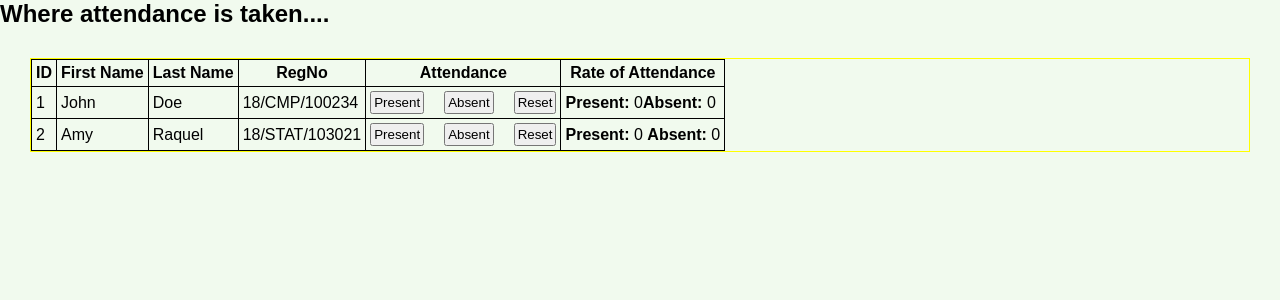
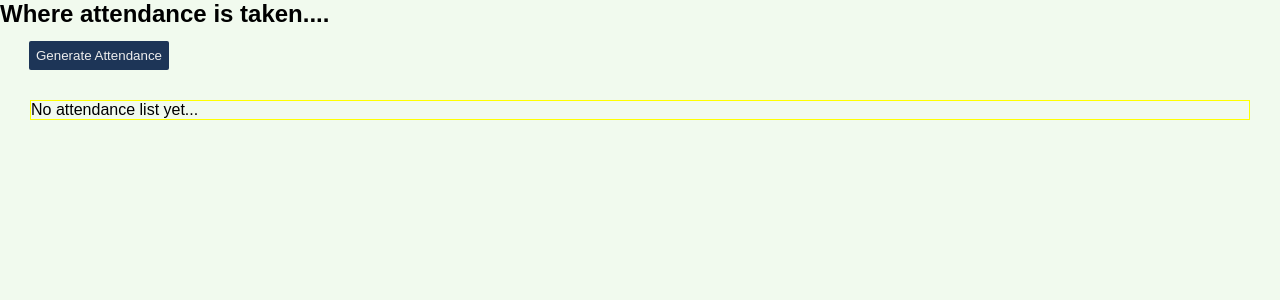
Before and after one commit to TonyTech-GIT/Attendance-tracker, a React (Create React App) app in the folder frontend/: page /auth/admin/attendance in a window 1280 px wide. Shown: the top 300 px of the page. Built offline with nearby package versions, Linux system fonts and the light colour scheme.

Commit message:
working on the marking of students attendance

```diff
--- a/frontend/src/components/admin-sub/Attendance.js
+++ b/frontend/src/components/admin-sub/Attendance.js
@@ -1,28 +1,86 @@
 import { useState } from "react"
+import axios from 'axios'
 
 const Attendance = () => {
 
-    const [incrementPresent, setIncrementPresent] = useState(0)
-    const [incrementAbsent, setIncrementAbsent] = useState(0)
+    const [studentLists, setStudentLists] = useState([])
+    const [isLoading, setIsLoading] = useState(false)
 
-    const handleButtonPresent = () => {
-        setIncrementPresent(incrementPresent + 1)
+    // const [incrementStatus, setIncrementStatus] = useState([])
+    // const [decrementStatus, setDecrementStatus] = useState([])
+
+
+
+    const handleAttendanceList = () => {
+        axios
+            .get('http://localhost:5000/auth/studentReg')
+            .then((res) => {
+                const attendanceData = res.data.filter(student => student.courses === "CSC 442")
+
+                setStudentLists(attendanceData)
+
+                setIsLoading(false)
+
+                console.log('students lists fetched', studentLists);
+            })
+            .catch((err) => {
+                console.log('Error fetching students list', err);
+                setIsLoading(false)
+            })
     }
 
-    const handleButtonAbsent = () => {
-        setIncrementAbsent(incrementAbsent + 1)
+    const handleButtonPresent = (listIndex, studentIndex) => {
+        // setIncrementPresent(incrementPresent + 1)
+        setStudentLists(prevLists => {
+            const updatedLists = [...prevLists];
+            updatedLists[listIndex].students[studentIndex].presentCount++;
+
+            return updatedLists
+        })
+    }
+
+    const handleButtonAbsent = (listIndex, studentIndex) => {
+        // setIncrementAbsent(incrementAbsent + 1)
+        setStudentLists(prevLists => {
+            const updatedLists = [...prevLists]
+            updatedLists[listIndex].students[studentIndex].absentCount++;
+
+            return updatedLists
+        })
     }
 
     const handleResetButton = () => {
-        setIncrementPresent(0)
+        // setIncrementPresent(0)
 
-        setIncrementAbsent(0)
+        // setIncrementAbsent(0)
+
+        const resetLists = studentLists.map(studentList => ({
+            ...studentList,
+            students: studentList.student.map(student => ({
+                ...student,
+                presentCount: 0,
+                absentCount: 0
+            }))
+        }))
+
+        setStudentLists(resetLists)
     }
+
+
     return (
         <section className='attendance-section'>
             <h1>Where attendance is taken....</h1>
 
+            <button className="attendance-btn" onClick={handleAttendanceList}>Generate Attendance</button>
+
             <main className="table-container">
+                {isLoading ? (
+                    <p>Loading...</p>
+                ) : (
+                    !isLoading && studentLists.length === 0 ? (<p>No attendance list yet...</p>
+                    ) : (
+                        <div>
+
                             <table >
                                 <thead>
                                     <tr>
@@ -30,46 +88,37 @@ const Attendance = () => {
                                         <th>First Name</th>
                                         <th>Last Name</th>
                                         <th>RegNo</th>
+                                        <th>Status</th>
                                         <th>Attendance</th>
-                            <th>Rate of Attendance</th>
+                                        <th>Rate / Percentage</th>
                                     </tr>
                                 </thead>
 
                                 <tbody className='table-body'>
-                        <tr>
-                            <td>1</td>
-                            <td>John</td>
-                            <td>Doe</td>
-                            <td>18/CMP/100234</td>
+                                    {studentLists.map((studentList, index) => (
+
+                                        <tr key={index}>
+                                            {/* <td>{studentList.id}</td> */}
+                                            <td>{index + 1}</td>
+                                            <td>{studentList.firstName}</td>
+                                            <td>{studentList.lastName}</td>
+                                            <td>{studentList.regNo}</td>
                                             <td>
                                                 <button onClick={handleButtonPresent}>Present</button>
                                                 <button onClick={handleButtonAbsent}>Absent</button>
                                                 <button onClick={handleResetButton}>Reset</button>
                                             </td>
-                            <td>
-                                <label><b>Present:</b></label> <span>{incrementPresent}</span>
-                                <label><b>Absent:</b></label> <span>{incrementAbsent}</span>
-                            </td>
+                                            <td><b>Present:</b> <span>{studentList.students[index].presentCount}</span> <b>Absent:</b> <span>{studentList.students[index].presentCount}</span> </td>
+                                        </tr>
+                                    ))}
 
-                        </tr>
-                        <tr>
-                            <td>2</td>
-                            <td>Amy</td>
-                            <td>Raquel</td>
-                            <td>18/STAT/103021</td>
-                            <td>
-                                <button onClick={handleButtonPresent}>Present</button>
-                                <button onClick={handleButtonAbsent}>Absent</button>
-                                <button onClick={handleResetButton}>Reset</button>
-                            </td>
-                            <td>
-                                <label><b>Present:</b></label> <span>{incrementPresent}</span> <label><b>Absent:</b></label> <span>{incrementAbsent}</span>
-                            </td>
-                        </tr>
                                 </tbody>
+                            </table>
+                        </div>
+                    )
 
+                )}
 
-                </table>
             </main>
 
         </section>
--- a/frontend/src/components/admin-sub/Report.js
+++ b/frontend/src/components/admin-sub/Report.js
@@ -20,11 +20,12 @@ const Report = () => {
             .then((res) => {
                 console.log("data", res.data)
 
-                setGetStudentsData(res.data)
+                const studentsWithValidCourse = res.data.filter(student => student.courses === "CSC 442")
+
+                setGetStudentsData(studentsWithValidCourse)
 
                 console.log('hyvyfyufy', getStudentsData)
                 setIsLoading(false)
-
 
             })
             .catch((err) => {
@@ -54,8 +55,9 @@ const Report = () => {
                         <Link to={`/auth/admin/report/${getStudentData.firstName}`} className='student-links' key={index} >
 
                             <li className='student'>
-                                <h3>{getStudentData.firstName}</h3>
-                                <p>{getStudentData.regNo}</p>
+                                <p><strong>FirstName:</strong> {getStudentData.firstName}</p>
+                                <p><strong>Reg Number:</strong> {getStudentData.regNo}</p>
+                                <p><strong>Course(s):</strong> {getStudentData.courses}</p>
                             </li>
 
                         </Link>
--- a/frontend/src/index.css
+++ b/frontend/src/index.css
@@ -467,10 +467,23 @@ body{
 /* ADMIN-LEFT ATTENDANCE PAGE START */
 .attendance-section {
 
+  .attendance-btn{
+    background-color: #1d3557;
+    color: #eee;
+    margin: 1em 0 0 2.2em;
+    padding: .5em;
+    border: none;
+    border-radius: 2px;
+    cursor: pointer;
+    transition: all 200ms ease-in-out;
+
+    &:hover {
+      transform: scale(1.1);
+    }
+  }
   .table-container{
     border: 1px solid yellow;
     margin: 30px;
-    /* width: 100%; */
     > table, tr,th, td{
       border: 1px solid black;
       border-collapse: collapse;
```
Lines whose indentation alone changed are shown as unchanged.
